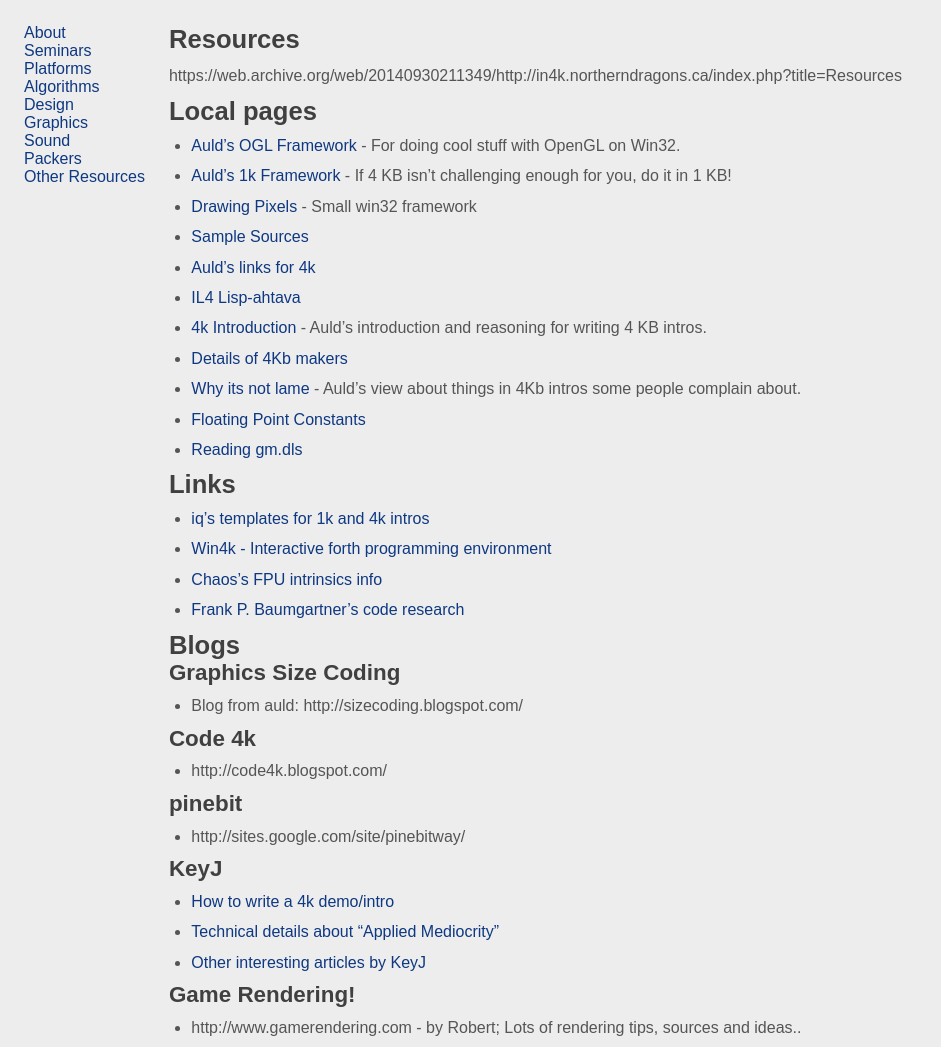
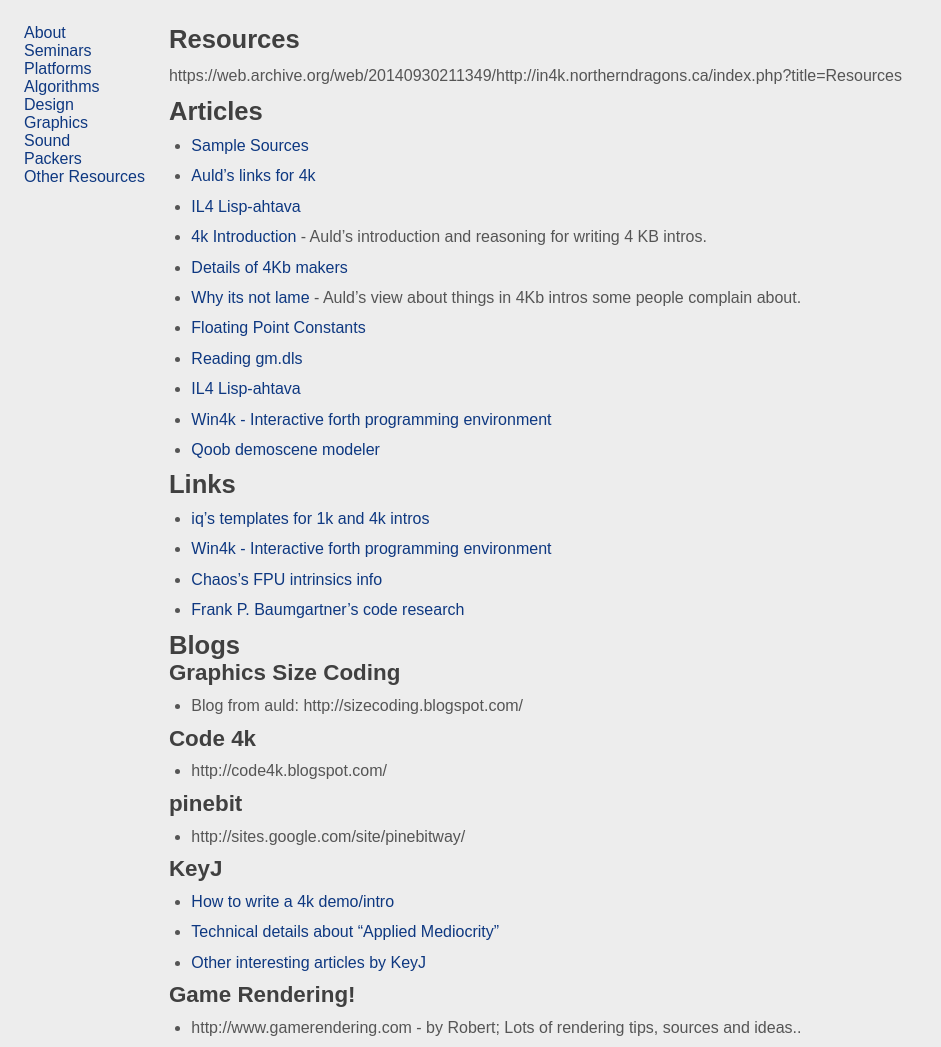
Before and after one commit to in4k/in4k.github.io, a Jekyll site: the page built from wiki/resources.markdown, in a window 1280 px wide. Shown: the whole page, without its empty margins (0-941 px from the left). Built offline with Jekyll 4.4.1, drawn with Linux system fonts in a browser that asks for light colours; some web fonts are replaced.

Commit message:
Update resources.markdown

```diff
--- a/wiki/resources.markdown
+++ b/wiki/resources.markdown
@@ -5,11 +5,8 @@
 
 https://web.archive.org/web/20140930211349/http://in4k.northerndragons.ca/index.php?title=Resources
 
-# Local pages
+# Articles
 
-* [Auld's OGL Framework](aulds-ogl-framework) - For doing cool stuff with OpenGL on Win32.
-* [Auld's 1k Framework](aulds-1k-framework) - If 4 KB isn't challenging enough for you, do it in 1 KB!
-* [Drawing Pixels](drawing-pixels) - Small win32 framework
 * [Sample Sources](sample-sources)
 * [Auld's links for 4k](aulds-links-for-4k)
 * [IL4 Lisp-ahtava](il4-lisp-ahtava)
@@ -18,6 +15,10 @@
 * [Why its not lame](why-its-not-lame) - Auld's view about things in 4Kb intros some people complain about.
 * [Floating Point Constants](floating-point-constants)
 * [Reading gm.dls](reading-gm.dls)
+* [IL4 Lisp-ahtava](il4-lisp-ahtava)
+* [Win4k - Interactive forth programming environment](http://neoscientists.org/~plex/win4k/index.html)
+* [Qoob demoscene modeler](http://qoob.weebly.com/)
+
 
 # Links
 
```
